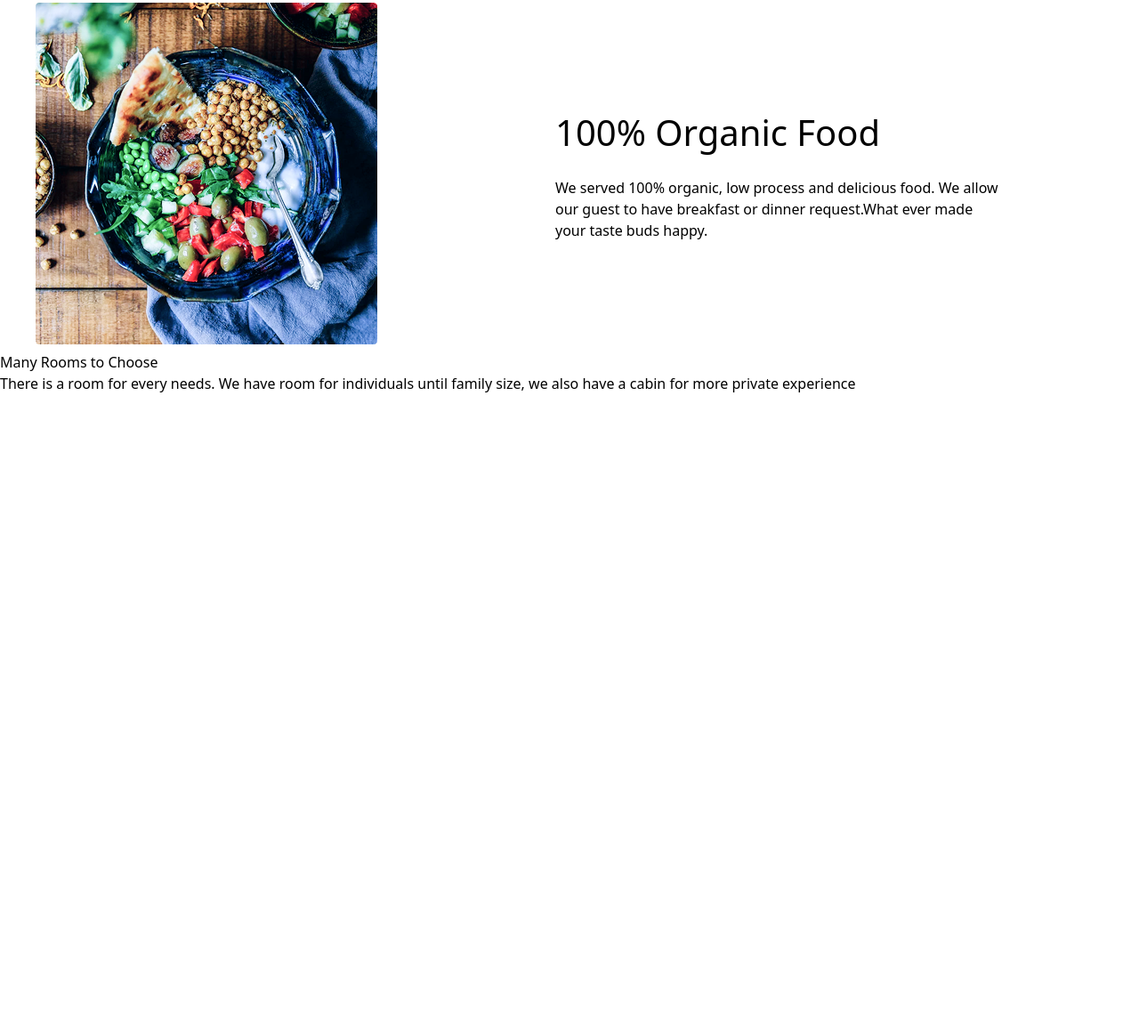
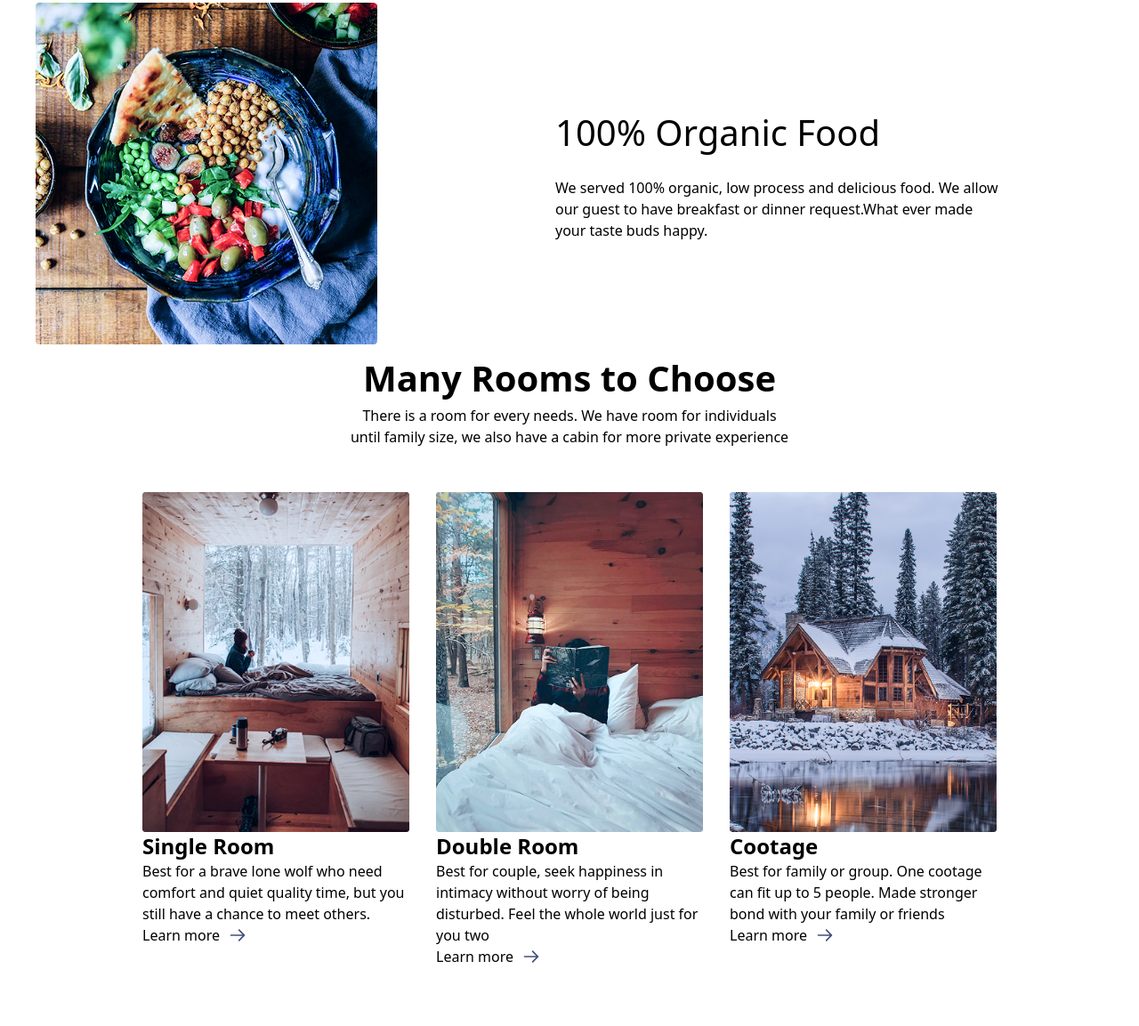
Before and after one commit to Sobirjon08/home-work-vik-2-day-3, a website: page index.html in a window 1280 px wide. Shown: the part 1555-2708 px from the top of the page at 89% size. Before the commit the page ends 1998 px from the top, so only its background shows below. Drawn offline with Linux system fonts and the light colour scheme.

Commit message:
commit 4

```diff
--- a/index.html
+++ b/index.html
@@ -60,12 +60,46 @@
         </nav>
     </section>
     <section>
-        <nav>
-            <div>
-                <h1>Many Rooms to Choose</h1>
-                <p>There is a room for every needs. We have room for individuals until family size, we also have a cabin for more private experience</p>
+        <nav class="max-w-[1200px] h-[800px] m-auto flex flex-col gap-[50px] items-center">
+            <div class="w-[500px] h-[200px] text-center">
+                <h1 class="text-[40px] font-bold">Many Rooms to Choose</h1>
+                <p class="text-[#aaa7a7] ">There is a room for every needs. We have room for individuals until family size, we also have a cabin for more private experience</p>
             </div>
-
+            <div class="w-[1000px] h-[600px] flex gap-[30px]">
+                <div class="w-[300px] h-[400px] gap-[20px]">
+                    <img class="w-[300px] h-[350px]" src="./imgs/image 11.png" alt="">
+                    <h2 class="text-2xl font-bold">Single Room</h2>
+                    <p>Best for a brave lone wolf who need comfort and quiet quality time, but you still have a chance to meet others.</p>
+                    <div class="flex items-center gap-[10px]">
+                        <a href="">Learn more</a>
+                        <svg width="20" height="20" viewBox="0 0 20 20" fill="none" xmlns="http://www.w3.org/2000/svg">
+                            <path fill-rule="evenodd" clip-rule="evenodd" d="M11.0775 3.57733C11.4029 3.25189 11.9306 3.25189 12.256 3.57733L18.0893 9.41066C18.4148 9.7361 18.4148 10.2637 18.0893 10.5892L12.256 16.4225C11.9306 16.7479 11.4029 16.7479 11.0775 16.4225C10.7521 16.0971 10.7521 15.5694 11.0775 15.244L15.4882 10.8333H2.50008C2.03984 10.8333 1.66675 10.4602 1.66675 9.99992C1.66675 9.53968 2.03984 9.16658 2.50008 9.16658H15.4882L11.0775 4.75584C10.7521 4.4304 10.7521 3.90277 11.0775 3.57733Z" fill="#424F7B"/>
+                        </svg>
+                    </div>
+                </div>
+                <div class="w-[300px] h-[400px] ">
+                    <img class="w-[300px] h-[350px] gap-[20px]" src="./imgs/image 10.png" alt="">
+                    <h2 class="text-2xl font-bold">Double Room</h2>
+                    <p>Best for couple, seek happiness in intimacy without worry of being disturbed. Feel the whole world just for you two</p>
+                    <div class="flex items-center gap-[10px]">
+                        <a href="">Learn more</a>
+                        <svg width="20" height="20" viewBox="0 0 20 20" fill="none" xmlns="http://www.w3.org/2000/svg">
+                            <path fill-rule="evenodd" clip-rule="evenodd" d="M11.0775 3.57733C11.4029 3.25189 11.9306 3.25189 12.256 3.57733L18.0893 9.41066C18.4148 9.7361 18.4148 10.2637 18.0893 10.5892L12.256 16.4225C11.9306 16.7479 11.4029 16.7479 11.0775 16.4225C10.7521 16.0971 10.7521 15.5694 11.0775 15.244L15.4882 10.8333H2.50008C2.03984 10.8333 1.66675 10.4602 1.66675 9.99992C1.66675 9.53968 2.03984 9.16658 2.50008 9.16658H15.4882L11.0775 4.75584C10.7521 4.4304 10.7521 3.90277 11.0775 3.57733Z" fill="#424F7B"/>
+                        </svg>
+                    </div>
+                </div>
+                <div class="w-[300px] h-[400px]">
+                    <img class="w-[300px] h-[350px]" src="./imgs/ian-keefe-OgcJIKRnRC8-unsplash 1.png" alt="">
+                    <h2 class="text-2xl font-bold">Cootage</h2>
+                    <p>Best for family or group. One cootage can fit up to 5 people. Made stronger bond with your family or friends</p>
+                    <div class="flex items-center gap-[10px]">
+                        <a href="">Learn more</a>
+                        <svg width="20" height="20" viewBox="0 0 20 20" fill="none" xmlns="http://www.w3.org/2000/svg">
+                            <path fill-rule="evenodd" clip-rule="evenodd" d="M11.0775 3.57733C11.4029 3.25189 11.9306 3.25189 12.256 3.57733L18.0893 9.41066C18.4148 9.7361 18.4148 10.2637 18.0893 10.5892L12.256 16.4225C11.9306 16.7479 11.4029 16.7479 11.0775 16.4225C10.7521 16.0971 10.7521 15.5694 11.0775 15.244L15.4882 10.8333H2.50008C2.03984 10.8333 1.66675 10.4602 1.66675 9.99992C1.66675 9.53968 2.03984 9.16658 2.50008 9.16658H15.4882L11.0775 4.75584C10.7521 4.4304 10.7521 3.90277 11.0775 3.57733Z" fill="#424F7B"/>
+                        </svg>
+                    </div>
+                </div>
+            </div>
         </nav>
     </section>
 </body>
```
Also changed, not shown: imgs/ian-keefe-OgcJIKRnRC8-unsplash 1.png (added), imgs/image 10.png (added), imgs/image 11.png (added).
